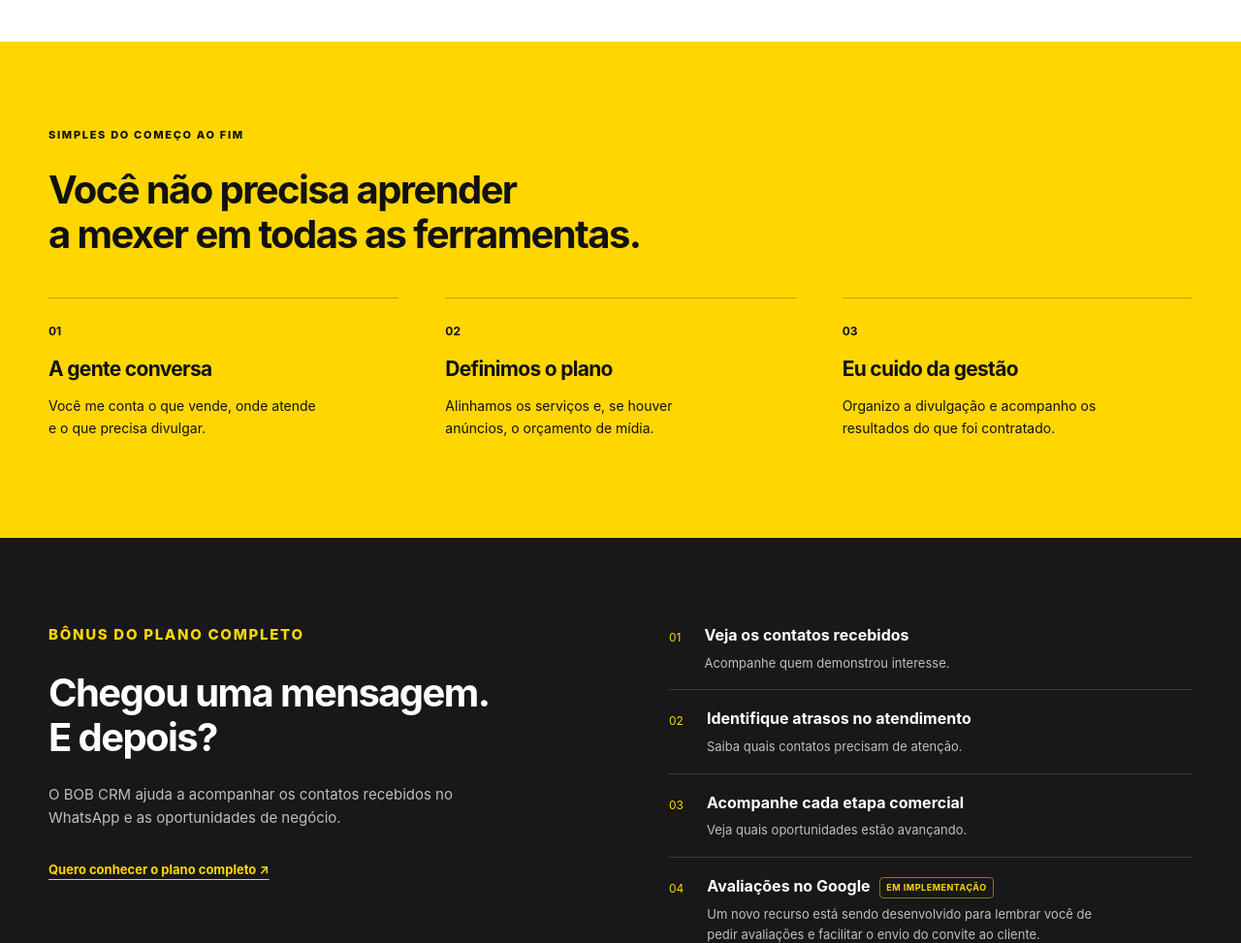
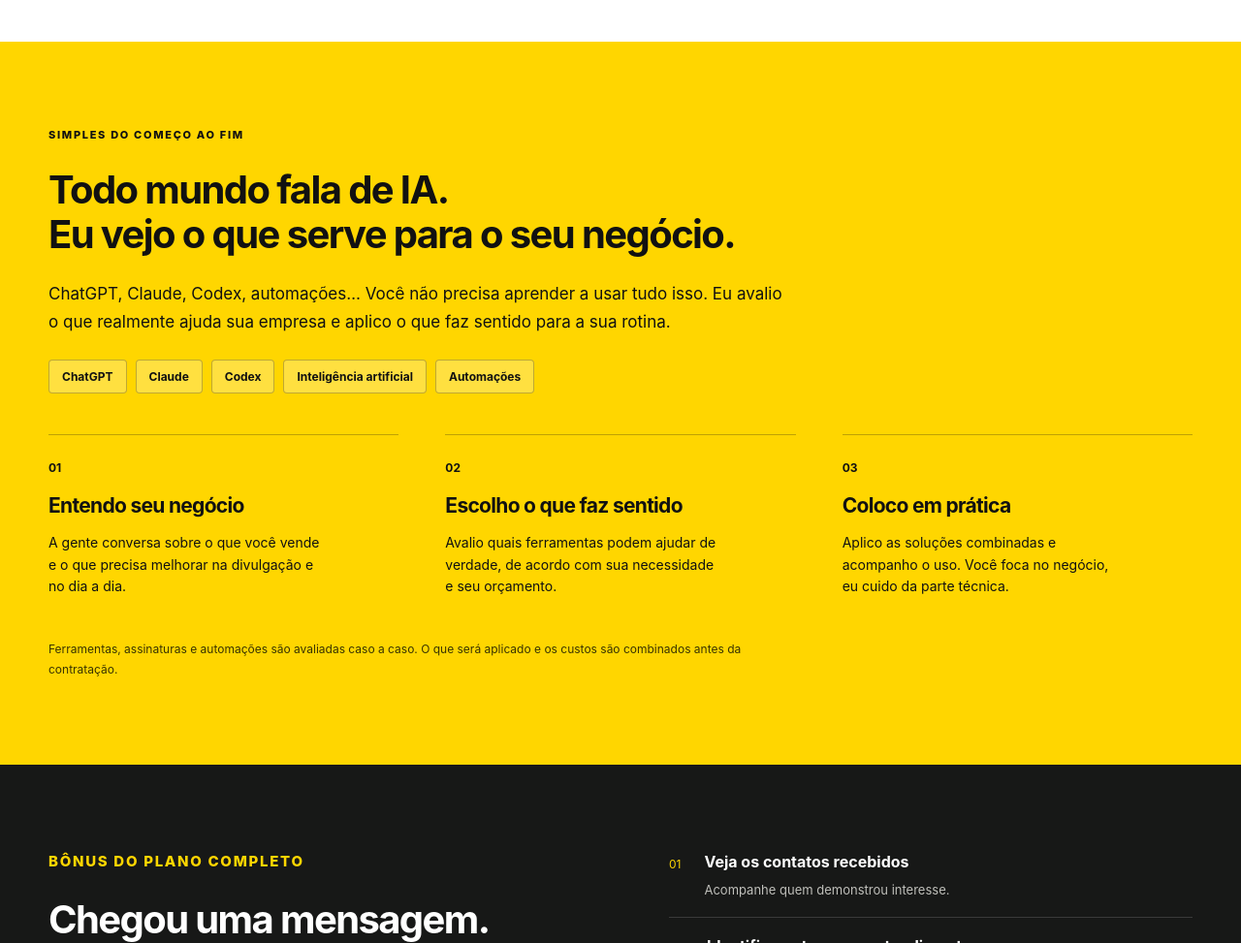
Before and after one commit to AnderLeadsIA/ander-leads-lp, a plain HTML site: page index.html in a window 1280 px wide. Shown: the part 2060-3033 px from the top of the page at 97% size. Drawn offline with Linux system fonts and the light colour scheme.

Commit message:
Explica escolha e aplicação de IA e automações para negócios locais

```diff
--- a/assets/css/style.css
+++ b/assets/css/style.css
@@ -49,3 +49,10 @@ img{max-width:100%}
  .reveal-pending{opacity:1;transform:none}
  .button:hover,.button:hover>span{transform:none}
 }
+
+/* Clear explanation of AI selection for local businesses. */
+.process-intro{font-size:17px;line-height:1.7;max-width:760px;margin:0 0 24px}
+.tool-names{display:flex;flex-wrap:wrap;gap:9px}
+.tool-names span{border:1px solid #1114;border-radius:4px;padding:7px 13px;font-size:12px;font-weight:700;background:#ffffff40}
+.process-scope{font-size:12px;line-height:1.7;max-width:760px;margin:30px 0 0;color:#393300}
+@media(max-width:760px){.process-intro{font-size:16px}.tool-names span{font-size:11px;padding:7px 11px}}
--- a/index.html
+++ b/index.html
@@ -8,7 +8,7 @@
 <article class="plan"><span class="plan-number">02 / DIVULGAR SEUS SERVIÇOS</span><h3>Captação</h3><p class="plan-desc">Para divulgar seu negócio com anúncios pagos.</p><p class="price"><span>R$</span> 500<small>/mês</small></p><p class="term">Sem fidelidade</p><hr><ul><li>2 posts por semana</li><li>Gestão de Google Ads <strong>OU</strong> Meta Ads</li><li>Criação de anúncios</li><li>Otimização de campanhas</li><li>Acompanhamento de resultados</li></ul><p class="plan-detail">Uma plataforma de anúncios à sua escolha.</p><a class="button outline" id="whatsapp-captacao" data-wa="captacao" href="#contato">QUERO ANUNCIAR <span>↗</span></a></article>
 <article class="plan featured"><span class="ribbon">MAIS COMPLETO</span><span class="plan-number">03 / REUNIR TUDO</span><h3>Marketing Completo</h3><p class="plan-desc">Redes sociais, anúncios, site e acompanhamento de contatos.</p><p class="price"><span>R$</span> 700<small>/mês</small></p><p class="term">Contrato inicial de 3 meses</p><hr><ul><li>2 posts por semana</li><li>Gestão de Google Ads <strong>E</strong> Meta Ads</li><li>Criação e otimização de anúncios</li><li>Site profissional responsivo de escopo definido</li><li>1 ano de hospedagem e domínio</li><li>E-mails profissionais</li><li><strong>BOB CRM incluso como bônus</strong></li></ul><a class="button dark" id="whatsapp-completo" data-wa="completo" href="#contato">QUERO O PLANO COMPLETO <span>↗</span></a></article></div>
 <div class="media-note"><span aria-hidden="true">i</span><div><strong>Mensalidade de gestão e verba de anúncios são valores separados.</strong><p>O valor pago ao Google ou à Meta para exibir os anúncios não está incluído nos planos.</p></div></div><p class="terms">O plano completo possui permanência inicial de três meses. Após o encerramento da gestão, a hospedagem permanece ativa até completar o primeiro ano; manutenção e renovações são serviços separados.</p></div></section>
-<section class="process section" id="como-funciona"><div class="wrap"><p class="eyebrow">SIMPLES DO COMEÇO AO FIM</p><h2>Você não precisa aprender<br>a mexer em todas as ferramentas.</h2><div class="steps"><div><span>01</span><h3>A gente conversa</h3><p>Você me conta o que vende, onde atende e o que precisa divulgar.</p></div><div><span>02</span><h3>Definimos o plano</h3><p>Alinhamos os serviços e, se houver anúncios, o orçamento de mídia.</p></div><div><span>03</span><h3>Eu cuido da gestão</h3><p>Organizo a divulgação e acompanho os resultados do que foi contratado.</p></div></div></div></section>
+<section class="process section" id="como-funciona"><div class="wrap"><p class="eyebrow">SIMPLES DO COMEÇO AO FIM</p><h2>Todo mundo fala de IA.<br>Eu vejo o que serve para o seu negócio.</h2><p class="process-intro">ChatGPT, Claude, Codex, automações… Você não precisa aprender a usar tudo isso. Eu avalio o que realmente ajuda sua empresa e aplico o que faz sentido para a sua rotina.</p><div class="tool-names" aria-label="Ferramentas e soluções avaliadas"><span>ChatGPT</span><span>Claude</span><span>Codex</span><span>Inteligência artificial</span><span>Automações</span></div><div class="steps"><div><span>01</span><h3>Entendo seu negócio</h3><p>A gente conversa sobre o que você vende e o que precisa melhorar na divulgação e no dia a dia.</p></div><div><span>02</span><h3>Escolho o que faz sentido</h3><p>Avalio quais ferramentas podem ajudar de verdade, de acordo com sua necessidade e seu orçamento.</p></div><div><span>03</span><h3>Coloco em prática</h3><p>Aplico as soluções combinadas e acompanho o uso. Você foca no negócio, eu cuido da parte técnica.</p></div></div><p class="process-scope">Ferramentas, assinaturas e automações são avaliadas caso a caso. O que será aplicado e os custos são combinados antes da contratação.</p></div></section>
 <section class="crm section"><div class="wrap crm-grid"><div><p class="eyebrow">BÔNUS DO PLANO COMPLETO</p><h2>Chegou uma mensagem.<br>E depois?</h2><p>O BOB CRM ajuda a acompanhar os contatos recebidos no WhatsApp e as oportunidades de negócio.</p><a class="text-link light" data-wa="bob" href="#contato">Quero conhecer o plano completo ↗</a></div><div class="crm-benefits"><div><span>01</span><p><strong>Veja os contatos recebidos</strong>Acompanhe quem demonstrou interesse.</p></div><div><span>02</span><p><strong>Identifique atrasos no atendimento</strong>Saiba quais contatos precisam de atenção.</p></div><div><span>03</span><p><strong>Acompanhe cada etapa comercial</strong>Veja quais oportunidades estão avançando.</p></div><div><span>04</span><p><strong>Avaliações no Google <em class="soon">Em implementação</em></strong>Um novo recurso está sendo desenvolvido para lembrar você de pedir avaliações e facilitar o envio do convite ao cliente.</p></div><small>BOB CRM incluso no Plano Completo.</small></div><figure class="crm-showcase"><img src="assets/img/bob-crm.webp" width="1400" height="788" loading="lazy" alt="Material ilustrativo do BOB CRM com acompanhamento de contatos e pedido de avaliação no Google"><figcaption>Prévia ilustrativa do recurso de avaliações no Google, em implementação. Ainda não disponível.</figcaption></figure></div></section>
 <section class="about section"><div class="wrap about-grid"><div><p class="eyebrow">QUEM VAI CUIDAR DA SUA DIVULGAÇÃO</p><h2>Prazer, Ander Moraes.</h2><img class="about-avatar" src="assets/img/ander.webp" width="800" height="1055" loading="lazy" alt="Ander Moraes, responsável pela AnderLeads.IA"></div><div><p>Trabalho com marketing digital desde 2020 e já atendi empresas de diferentes segmentos.</p><p>Meu foco é ajudar pequenos empresários a usar anúncios, tecnologia e inteligência artificial de forma prática, sem precisar operar todas essas ferramentas.</p><span class="signature">Ander Moraes <span>/ AnderLeads.IA</span></span></div></div></section>
 <section class="contact section" id="contato"><div class="wrap"><p class="eyebrow">VAMOS CONVERSAR?</p><h2>Seu negócio tem uma rotina.<br>O marketing precisa caber nela.</h2><p>Fale diretamente comigo para entender qual plano faz sentido para sua empresa.</p><a class="button dark" id="whatsapp-contato" data-wa="contato" href="https://wa.me/5511915627350">FALAR COM O ANDER NO WHATSAPP <span>↗</span></a><small>Uma conversa simples, direto com quem vai cuidar da gestão.</small></div></section></main>
```
